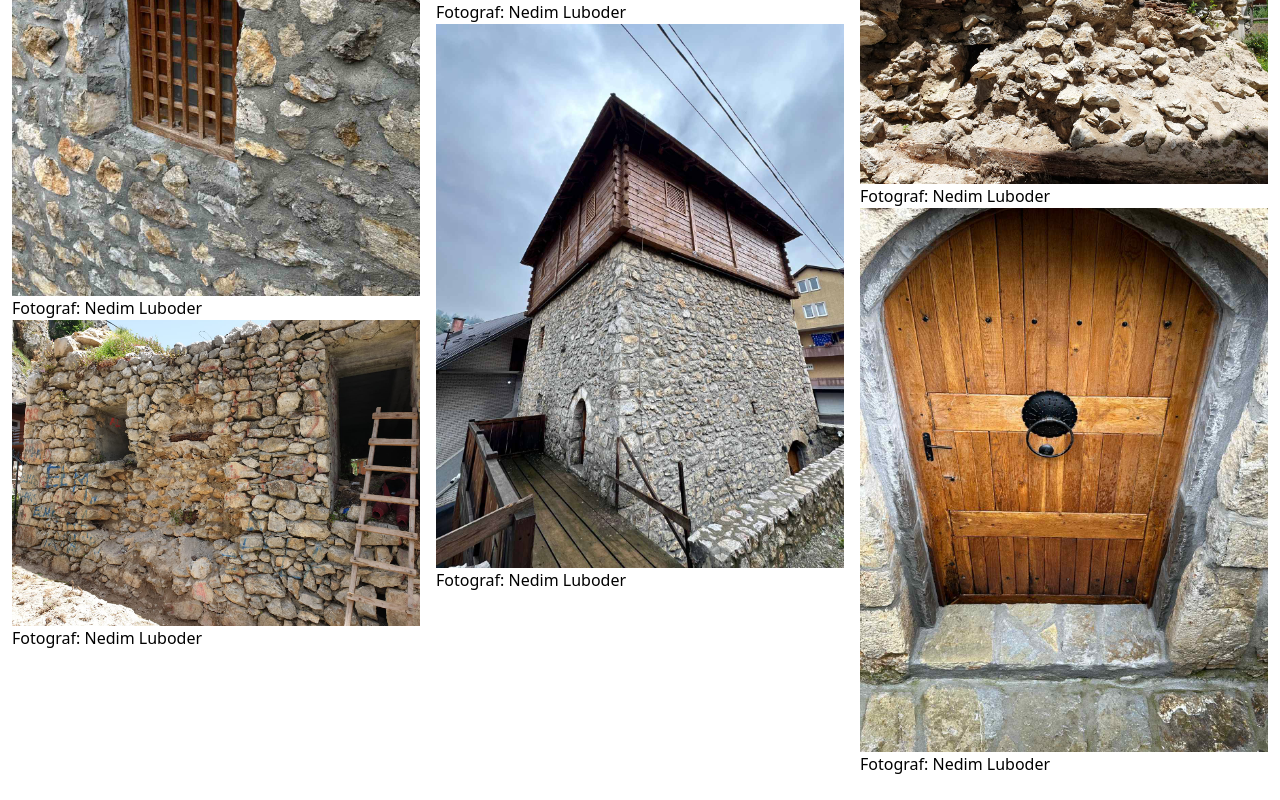
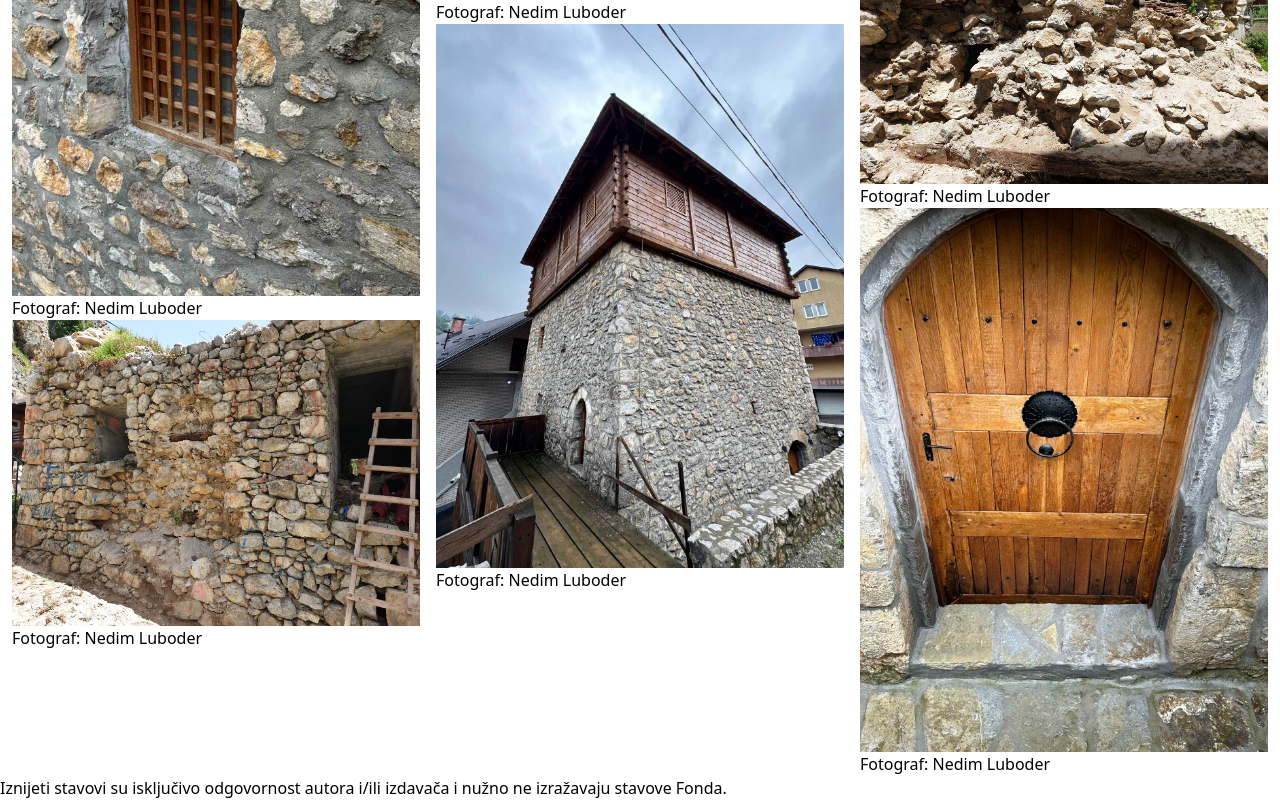
Before and after one commit to Suksii/ganica-kula, a React (Vite) app: page / in a window 1280 px wide. Shown: the part 3765-4565 px from the top of the page. Before the commit the page ends 4541 px from the top, so only its background shows below. Built offline with nearby package versions, Linux system fonts and the light colour scheme.

Commit message:
footer section added

```diff
--- a/src/App.jsx
+++ b/src/App.jsx
@@ -4,6 +4,7 @@ import Navbar from './components/Navbar'
 import GallerySection from './sections/GallerySection'
 import HeaderSection from './sections/HeaderSection'
 import FontSection from './sections/FondSection'
+import FooterSection from './sections/FooterSection'
 
 function App() {
 
@@ -27,6 +28,7 @@ function App() {
       <div ref={sectionRefs.GallerySection}>
         <GallerySection />
       </div>
+      <FooterSection/>
     </div>
   )
 }
--- a/src/sections/FooterSection.jsx
+++ b/src/sections/FooterSection.jsx
@@ -0,0 +1,9 @@
+const FooterSection = () => {
+    return (
+        <div className="flex justify-center pb-1 pt-4 text-center">
+            <p className="text-lg">Iznijeti stavovi su isključivo odgovornost autora i/ili izdavača i nužno ne izražavaju stavove Fonda.</p>
+        </div>
+    )
+}
+
+export default FooterSection;
```
